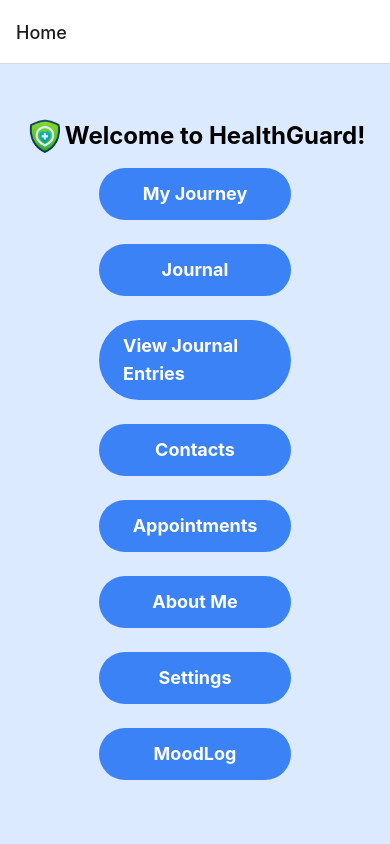
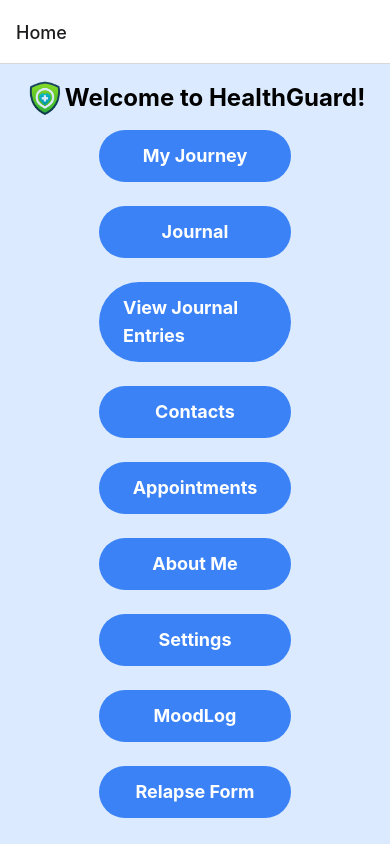
Before and after one commit to yvashisht/HealthGuard-Hackathon, a React Native app: screen / in a window 390 px wide. Built offline with nearby package versions, Linux system fonts and the light colour scheme; what tailwind-rn would draw is missing.

Commit message:
relapseform

```diff
--- a/App.tsx
+++ b/App.tsx
@@ -13,6 +13,7 @@ import AppointmentsScreen from './screens/AppointmentsScreen';
 import AboutMeScreen from './screens/AboutMeScreen';
 import ViewJournalEntriesScreen from './screens/ViewJournalEntriesScreen';
 import MoodLog from './screens/MoodLog';
+import RelapseForm from './screens/RelapseForm';
 
 const Stack = createNativeStackNavigator();
 
@@ -29,6 +30,7 @@ export default function App() {
         <Stack.Screen name="About Me" component={AboutMeScreen} />
         <Stack.Screen name="Settings" component={SettingsScreen} />
         <Stack.Screen name="MoodLog" component={MoodLog} />
+        <Stack.Screen name="Relapse Form" component={RelapseForm} />
       </Stack.Navigator>
     </NavigationContainer>
   );
--- a/screens/HomeScreen.tsx
+++ b/screens/HomeScreen.tsx
@@ -15,6 +15,7 @@ const HomeScreen = ({navigation}) => {
     { title: "About Me", navigateTo: "About Me" },
     { title: "Settings", navigateTo: "Settings" },
     { title: "MoodLog", navigateTo: "MoodLog" },
+    { title: "Relapse Form", navigateTo: "RelapseForm"}
     // Add more menu items here
   ];
 
--- a/screens/MyJourneyScreen.tsx
+++ b/screens/MyJourneyScreen.tsx
@@ -45,6 +45,11 @@ const MyJourneyScreen = ({ navigation }) => {
     };
     setMarkedDates(updatedMarkedDates);
     saveMarkedDates(updatedMarkedDates); // Save marked dates
+
+    if (option === 'Yes') {
+      // Navigate to RelapseForm screen
+      navigation.navigate('RelapseForm');
+    }
     // Here, you can save the selected option for the selected date
   };
 
--- /dev/null
+++ b/screens/RelapseForm.tsx
@@ -0,0 +1,15 @@
+// screens/RelapseForm.tsx
+import React from 'react';
+import { View, Text, StyleSheet } from 'react-native';
+
+import { Button } from 'react-native';
+
+const HomeScreen = ({navigation}) => {
+  return (
+    <View>
+      <Text>Contact Screen</Text>
+    </View>
+  );
+};
+
+export default HomeScreen;
```
